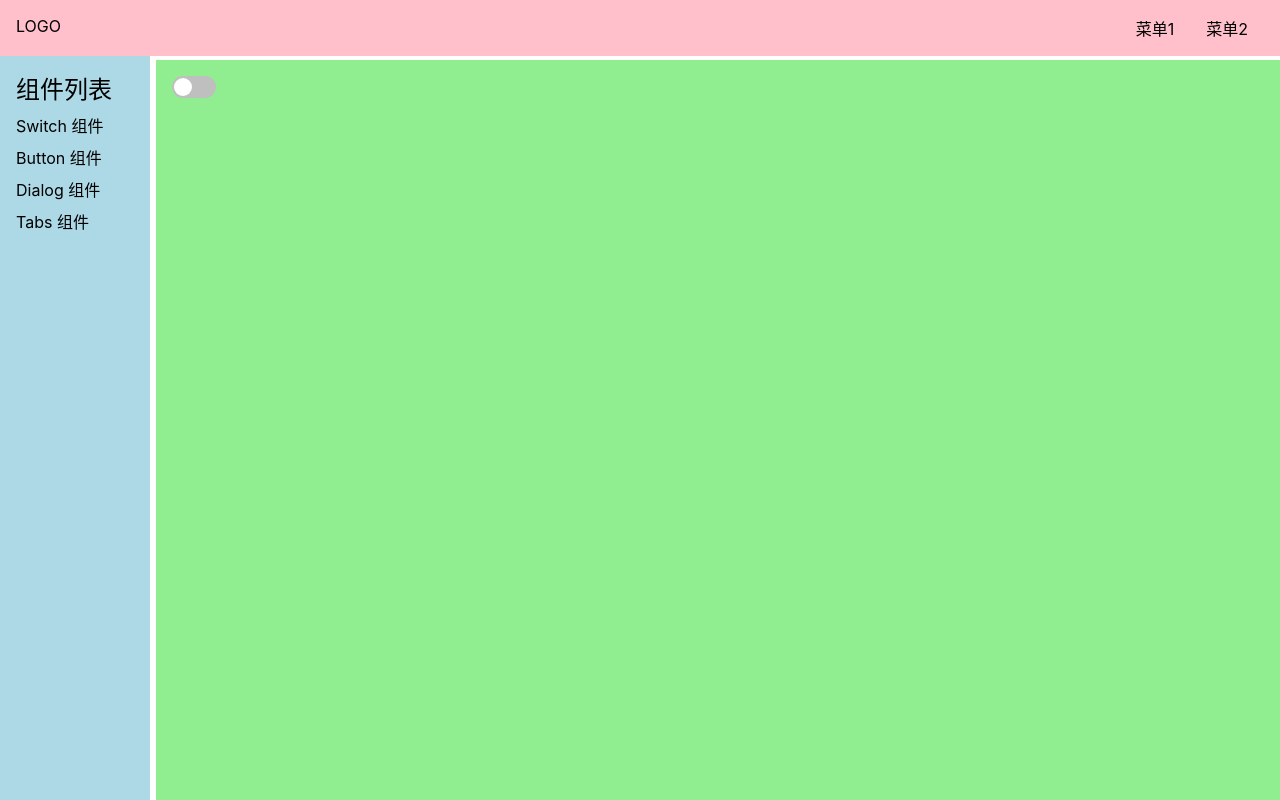
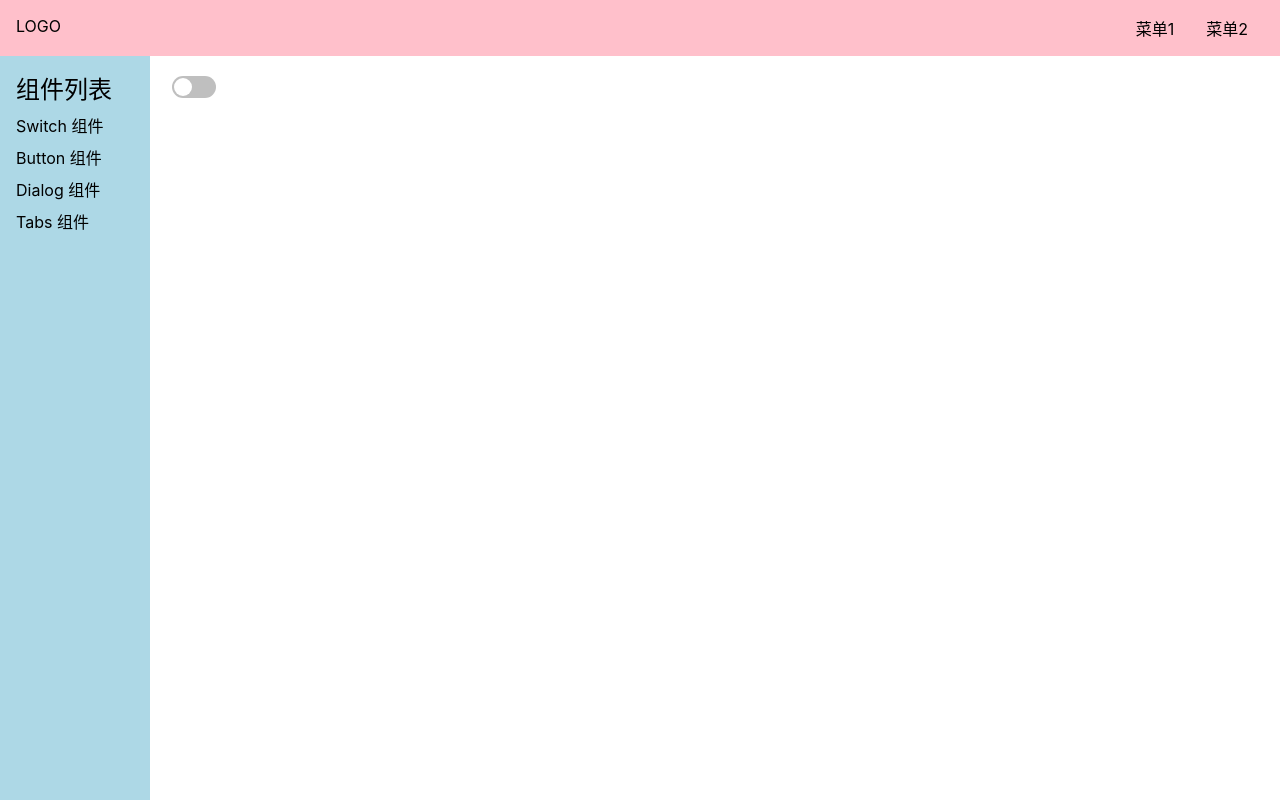
Before and after one commit to GradyYuan256/zao-ui, a Vue app: page /#/doc/switch in a window 1280 px wide. Built offline with nearby package versions, Linux system fonts and the light colour scheme.

Commit message:
修改背景色

```diff
--- a/src/views/Doc.vue
+++ b/src/views/Doc.vue
@@ -60,7 +60,7 @@ const menuVisible = inject<Ref<boolean>>('menuVisible')
   > main {
     flex-grow: 1;
     padding: 16px;
-    background: lightgreen;
+    background: white;
   }
 }
 aside {
```
